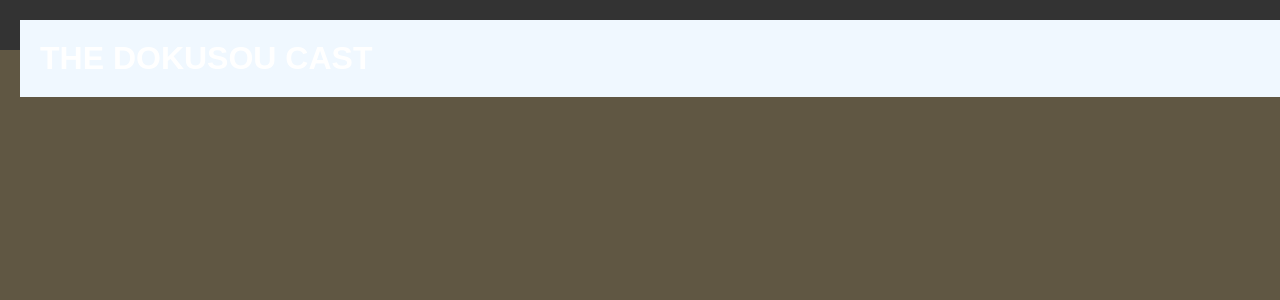
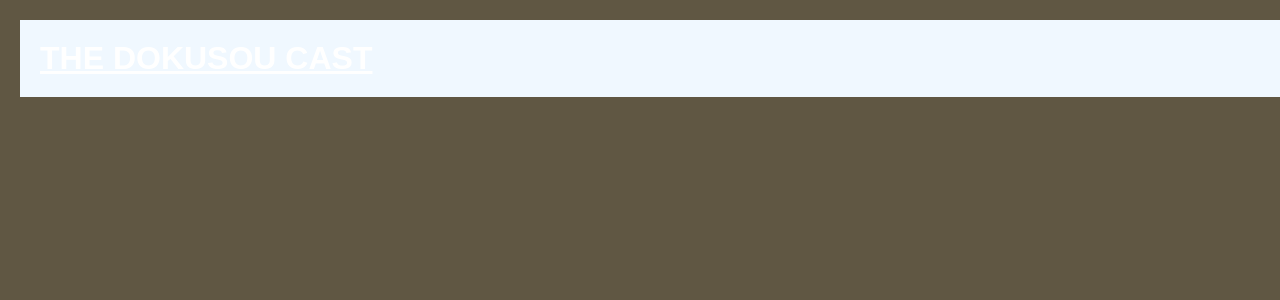
Before and after one commit to andytle95/dokusou, a React (Create React App) app in the folder dokusou/: page / in a window 1280 px wide. Shown: the top 300 px of the page. Built offline with nearby package versions, Linux system fonts and the light colour scheme; a web font is replaced by a local one.

Commit message:
need to fix

```diff
--- a/dokusou/src/container/Navbar.css
+++ b/dokusou/src/container/Navbar.css
@@ -25,31 +25,23 @@ nav {
     display: flex;
     justify-content: center;
     align-items: center;
-    /* background-color: #333; */
-    color: black;
-    /* padding: 1rem; */
-        height: 50px;
-            width: 100%;
-            background-color: #333;
 }
 
-ul {
-    display: flex;
-    justify-content: space-between;
+nav ul {
     list-style: none;
     margin: 0;
     padding: 0;
 }
 
-li {
-    margin: 0 1rem;
+nav ul li {
+    float: left;
 }
 
-a {
-    color: #9a8181;
+nav ul li a {
+    display: block;
+    padding: 10px;
+    color: #fff;
     text-decoration: none;
-    font-weight: bold;
-    transition: all 0.3s ease;
 }
 
 a:hover {
```
